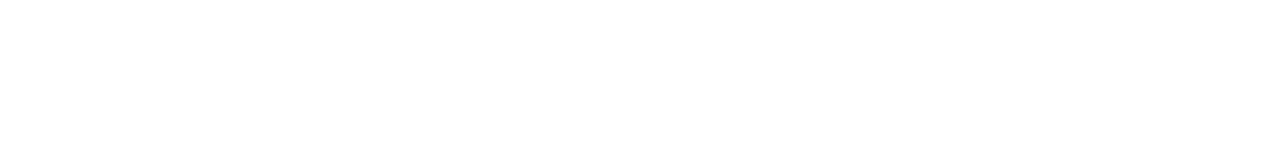
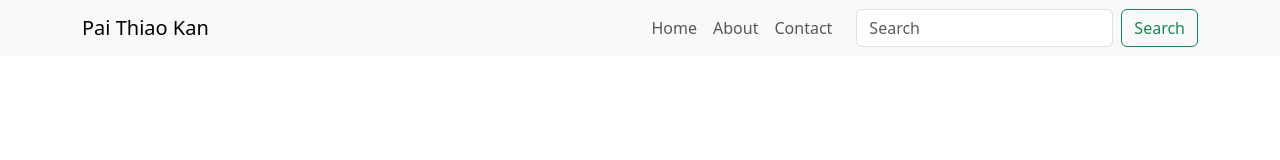
Before and after one commit to 66160148/hw2_bootstrap, a plain HTML site: page index.html in a window 1280 px wide. Drawn offline with nearby package versions, Linux system fonts and the light colour scheme.

Commit message:
เพิ่มหน้า Home About Contact

```diff
--- a/index.html
+++ b/index.html
@@ -7,3 +7,25 @@
     <link href="https://cdn.jsdelivr.net/npm/bootstrap@5.3.0-alpha1/dist/css/bootstrap.min.css" rel="stylesheet">
     <link rel="stylesheet" href="css/style.css">
 </head>
+<body>
+    <nav class="navbar navbar-expand-lg navbar-light bg-light">
+        <div class="container">
+            <a class="navbar-brand">Pai Thiao Kan</a>
+            <button class="navbar-toggler" type="button" data-bs-toggle="collapse" data-bs-target="#navbarNav" aria-controls="navbarNav" aria-expanded="false" aria-label="Toggle navigation">
+                <span class="navbar-toggler-icon"></span>
+            </button>
+            <div class="collapse navbar-collapse" id="navbarNav">
+                <ul class="navbar-nav ms-auto">
+                    <li class="nav-item"><a class="nav-link" href="index.html">Home</a></li>
+                    <li class="nav-item"><a class="nav-link" href="places.html">About</a></li>
+                    <li class="nav-item"><a class="nav-link" href="contact.html">Contact</a></li>
+                </ul>
+            </div>
+            <div>
+                <form class="d-flex ms-3">
+                    <input class="form-control me-2" type="search" placeholder="Search" aria-label="Search">
+                    <button class="btn btn-outline-success" type="submit">Search</button>
+                </form>
+        </div>
+        </div>
+    </nav>
```
Also changed, not shown: 1 other file.
